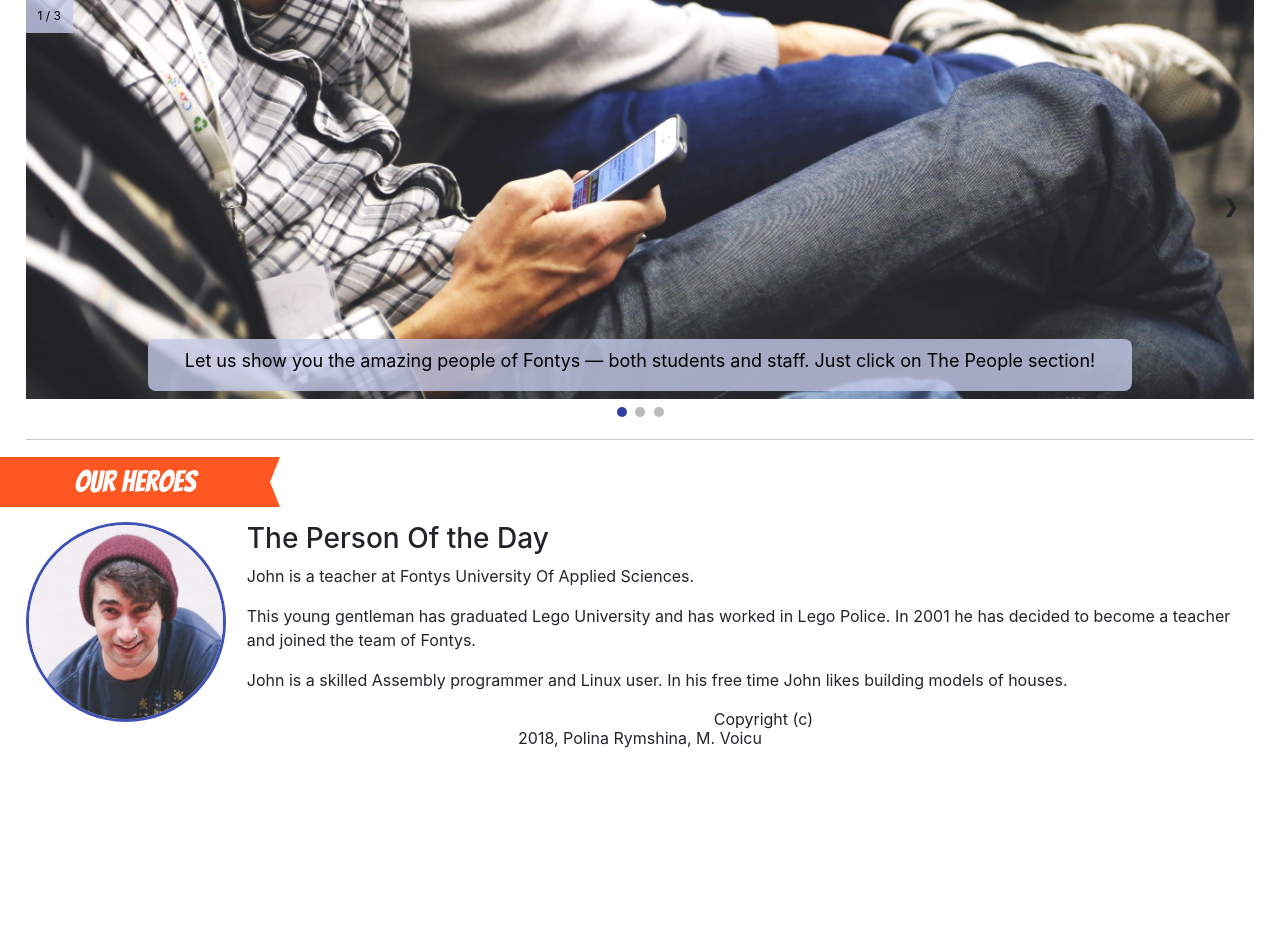
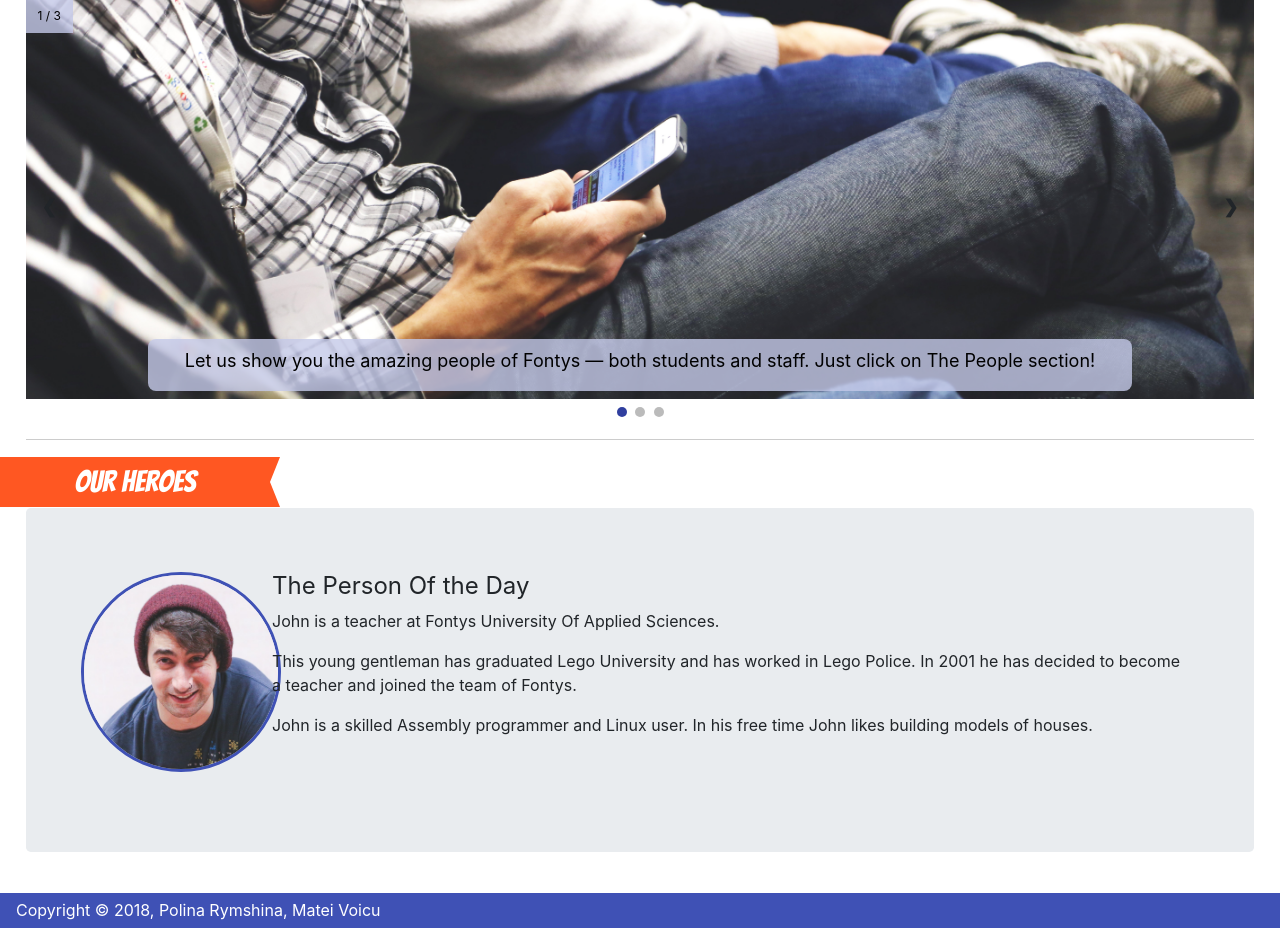
Before and after one commit to PolinaRmsh/PeopleOfFontysWebsite, a PHP site: page / in a window 1280 px wide. Shown: the part 95-1023 px from the top of the page. Before the commit the page ends 843 px from the top, so only its background shows below. Run offline with PHP 8.4, Linux system fonts and the light colour scheme; some libraries are stand-ins or nearby versions.

Commit message:
bootstrapped the person of the day section

```diff
--- a/mainAndThePeople/Students.html
+++ b/mainAndThePeople/Students.html
@@ -94,9 +94,8 @@
         </div>
     </div>
 </div>
-<footer class="footer small">
-    <p>Copyright (c)</p>
-    <p>2018, Polina Rymshina, M. Voicu</p>
+<footer class="navbar footer small navbar-expand-lg navbar-light navbar-bg-blue justify-content-between">
+    <div class="navbar-text text-white">Copyright © 2018, Polina Rymshina, Matei Voicu</div>
 </footer>
 
 
--- a/mainAndThePeople/about_contact.html
+++ b/mainAndThePeople/about_contact.html
@@ -46,9 +46,8 @@
         </p>
     </div>
 </div>
-<footer class="footer small">
-    <p>Copyright (c)</p>
-    <p>2018, Polina Rymshina, M. Voicu</p>
+<footer class="navbar navbar-expand-lg footer small navbar-light navbar-bg-blue justify-content-between">
+    <div class="navbar-text text-white">Copyright © 2018, Polina Rymshina, Matei Voicu</div>
 </footer>
 
 <script src="js/main.js"></script>
--- a/mainAndThePeople/about_idea.html
+++ b/mainAndThePeople/about_idea.html
@@ -51,9 +51,8 @@
         </figure>
     </div>
 </div>
-<footer class="footer small">
-    <p>Copyright (c)</p>
-    <p>2018, Polina Rymshina, M. Voicu</p>
+<footer class="navbar footer small navbar-expand-lg navbar-light navbar-bg-blue justify-content-between">
+    <div class="navbar-text text-white">Copyright © 2018, Polina Rymshina, Matei Voicu</div>
 </footer>
 
 <script src="js/main.js"></script>
--- a/mainAndThePeople/about_news.html
+++ b/mainAndThePeople/about_news.html
@@ -96,9 +96,8 @@
         </figure>
     </div>
 </div>
-<footer class="footer">
-    <p>Copyright (c)</p>
-    <p>2018, Polina Rymshina, M. Voicu</p>
+<footer class="navbar footer navbar-expand-lg navbar-light navbar-bg-blue justify-content-between">
+    <div class="navbar-text text-white">Copyright © 2018, Polina Rymshina, Matei Voicu</div>
 </footer>
 
 <script src="js/main.js"></script>
--- a/mainAndThePeople/css/main.css
+++ b/mainAndThePeople/css/main.css
@@ -332,18 +332,20 @@ hr {
 }
 
 .left {
-    width: 18%;
 }
 
-.right {
-    width: 82%;
-}
+
 
 .left img {
     width: 200px;
     border: 3px solid #3F51B5;
     border-radius: 50%;
     left: 0;
+}
+.display-5{
+    font-size:1.5rem;
+    font-weight:300;
+    line-height:1.2;
 }
 
 /* /////////////////////////////////////////////// */
@@ -738,11 +740,12 @@ hr {
     position: relative;
     bottom: 0;
     margin-top: 15px;
-
+    color: white;
 }
 
 .footer.small {
     position: absolute;
+    font-size: inherit;
 }
 
 /* ////////////////////////////////////////////// */
--- a/mainAndThePeople/index.html
+++ b/mainAndThePeople/index.html
@@ -72,26 +72,25 @@
         <div class="flagThing"></div>
         <a class="button3" href="thePeople.html"> Our Heroes</a>
     </div>
-
-    <h1></h1>
-    <div class="mainPersonOfDayRow horiz">
-        <div class="column left"><img src="JohnDoe.jpg" alt="Person Of The Day"></div>
-        <div class="column right">
-            <h3>The Person Of the Day</h3>
-            <p>John is&nbsp;a&nbsp;teacher at&nbsp;Fontys University Of&nbsp;Applied Sciences.</p>
-            <p> This young gentleman has graduated Lego University and has worked in&nbsp;Lego Police.
-                In&nbsp;2001&nbsp;he has decided to&nbsp;become a&nbsp;teacher and joined the team of&nbsp;Fontys. </p>
-            <p>John is&nbsp;a&nbsp;skilled Assembly programmer and Linux user.
-                In&nbsp;his free time John likes building models of&nbsp;houses.</p>
+    <p class="m-1"></p>
+    <div class="jumbotron mb-0">
+        <div class="row ml-2 mr-2">
+            <div class="col-sm-2 mb-3 justify-content-center left"><img src="JohnDoe.jpg" alt="Person Of The Day"></div>
+            <div class="col-sm-10 justify-content-center">
+                <h1 class="display-5"><strong>The Person Of the Day</strong></h1>
+                <p>John is&nbsp;a&nbsp;teacher at&nbsp;Fontys University Of&nbsp;Applied Sciences.</p>
+                <p> This young gentleman has graduated Lego University and has worked in&nbsp;Lego Police.
+                    In&nbsp;2001&nbsp;he has decided to&nbsp;become a&nbsp;teacher and joined the team
+                    of&nbsp;Fontys. </p>
+                <p>John is&nbsp;a&nbsp;skilled Assembly programmer and Linux user.
+                    In&nbsp;his free time John likes building models of&nbsp;houses.</p>
+            </div>
         </div>
     </div>
-
-
 </div>
 
-<footer class="footer">
-    <p>Copyright (c)</p>
-    <p>2018, Polina Rymshina, M. Voicu</p>
+<footer class="navbar footer navbar-expand-lg navbar-light navbar-bg-blue justify-content-between">
+    <div class="navbar-text text-white">Copyright © 2018, Polina Rymshina, Matei Voicu</div>
 </footer>
 
 
--- a/mainAndThePeople/mypage.html
+++ b/mainAndThePeople/mypage.html
@@ -81,9 +81,8 @@
         </p>
     </div>
 </div>
-<footer class="footer">
-    <p>Copyright (c)</p>
-    <p>2018, Polina Rymshina, M. Voicu</p>
+<footer class="navbar footer navbar-expand-lg navbar-light navbar-bg-blue justify-content-between">
+    <div class="navbar-text text-white">Copyright © 2018, Polina Rymshina, Matei Voicu</div>
 </footer>
 
 <script src="js/main.js"></script>
--- a/mainAndThePeople/thePeople.html
+++ b/mainAndThePeople/thePeople.html
@@ -94,9 +94,8 @@
         </div>
     </div>
 </div>
-<footer class="footer small">
-    <p>Copyright (c)</p>
-    <p>2018, Polina Rymshina, M. Voicu</p>
+<footer class="navbar footer small navbar-expand-lg navbar-light navbar-bg-blue justify-content-between">
+    <div class="navbar-text text-white">Copyright © 2018, Polina Rymshina, Matei Voicu</div>
 </footer>
 
 
```
Also changed, not shown: mainAndThePeople/Teachers.html (+3 -4 lines).
